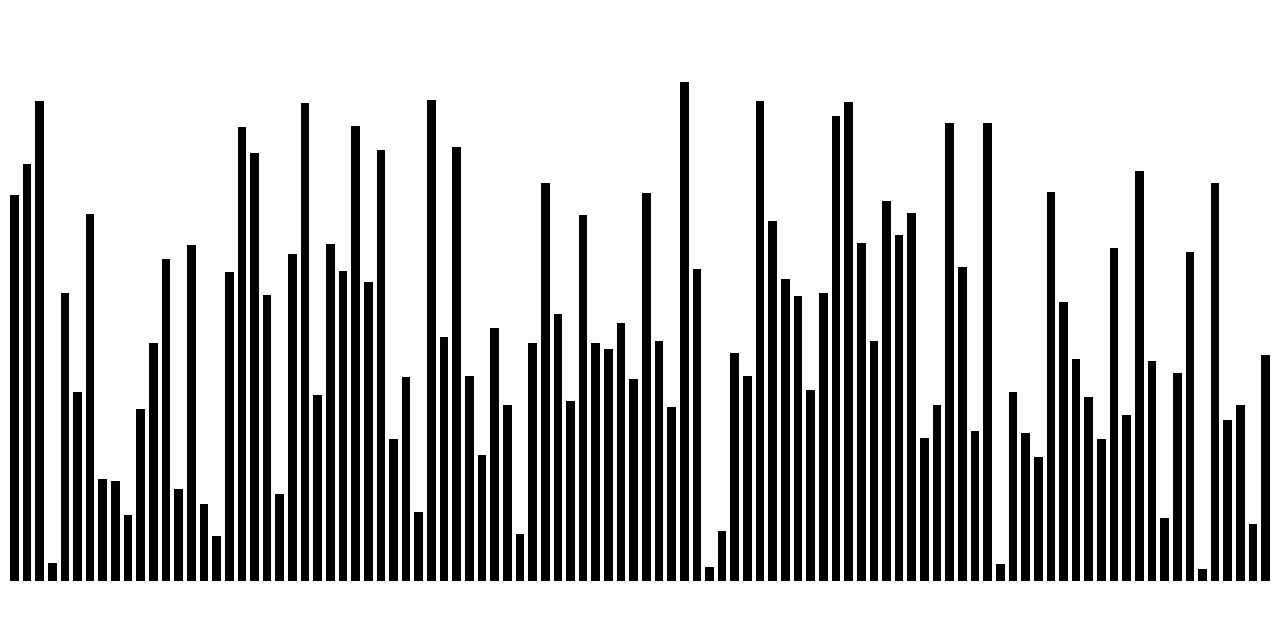
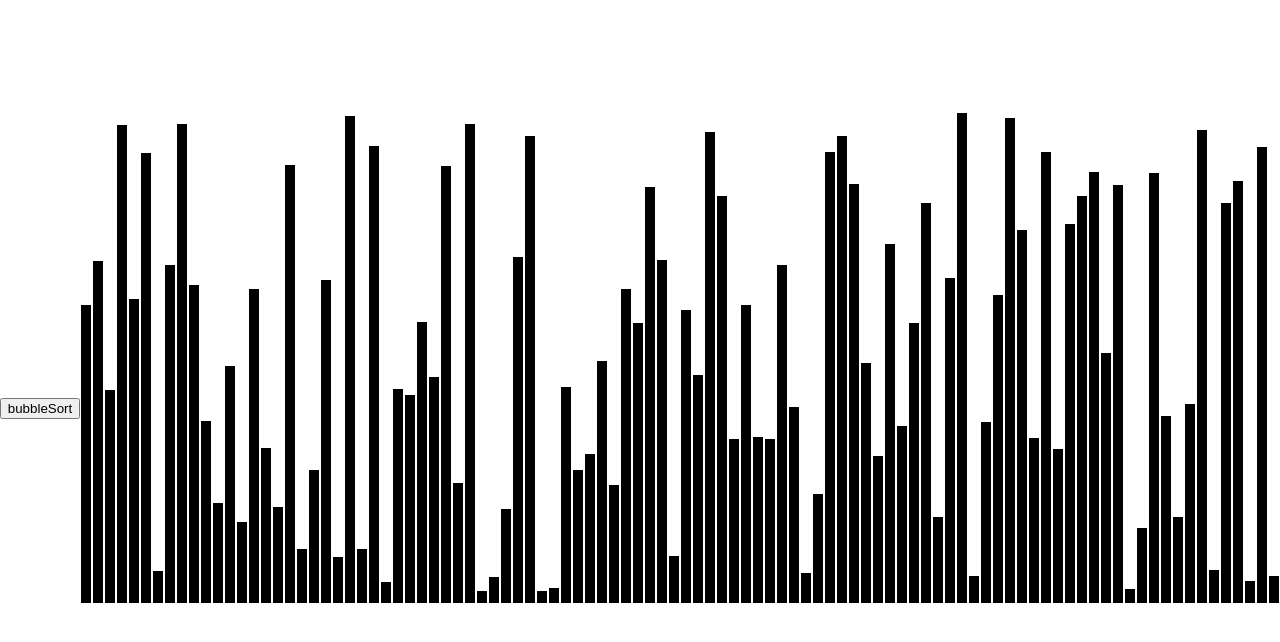
Before and after one commit to ybmlk/sorting-visualizer, a React (Create React App) app: page / in a window 1280 px wide. Shown: the top 642 px of the page. Built offline with nearby package versions, Linux system fonts and the light colour scheme.

Commit message:
add bubble sort animation

```diff
--- /dev/null
+++ b/src/algorithms/bubbleSort.js
@@ -0,0 +1,22 @@
+function bubbleSort(arr) {
+  const swap = (i, j) => {
+    [arr[i], arr[j]] = [arr[j], arr[i]];
+  };
+
+  const animation = [];
+
+  for (let i = arr.length - 1; i >= 0; i--) {
+    let noSwap = true; // for optimization
+    for (let j = 0; j < i; j++) {
+      if (arr[j] > arr[j + 1]) {
+        swap(j, j + 1);
+        animation.push([j, j + 1]);
+        noSwap = false;
+      }
+    }
+    if (noSwap) break;
+  }
+  return animation;
+}
+
+export default bubbleSort;
--- a/src/components/Board.js
+++ b/src/components/Board.js
@@ -1,26 +1,64 @@
-import React from 'react';
+import React, { useState, useEffect } from 'react';
+import bubbleSort from '../algorithms/bubbleSort';
 
 const NUM_OF_BARS = 100;
 const MIN_HEIGHT = 10;
 const MAX_HEIGHT = 500;
 
 function Board() {
-  const randomArray = [];
+  const [barArray, setBarArray] = useState([]);
 
+  useEffect(() => {
+    const newArray = [];
     for (let i = 0; i < NUM_OF_BARS; i++) {
       const randHeight = Math.floor(Math.random() * (MAX_HEIGHT - MIN_HEIGHT + 1)) + MIN_HEIGHT;
-    randomArray.push(randHeight);
+      newArray.push(randHeight);
     }
+    setBarArray(newArray);
+  }, []);
+
+  const handleBubbleSort = () => {
+    const animation = bubbleSort(barArray);
+    for (let i = 0; i < animation.length; i++) {
+      const barDivs = document.querySelectorAll('.array-bar');
+      const [barOne, barTwo] = animation[i];
+      setTimeout(() => {
+        const temp = barDivs[barOne].style.height;
+        barDivs[barOne].style.height = barDivs[barTwo].style.height;
+        barDivs[barTwo].style.height = temp;
+        barDivs[barOne].style.backgroundColor = 'red';
+        barDivs[barTwo].style.backgroundColor = 'blue';
+        setTimeout(() => {
+          barDivs[barOne].style.backgroundColor = 'black';
+          barDivs[barTwo].style.backgroundColor = 'black';
+        }, 50);
+      }, i * 50);
+    }
+  };
 
   return (
     <div
-      style={{ display: 'flex', justifyContent: 'center', alignItems: 'flex-end', marginTop: 80 }}
+      style={{ height: '100vh', display: 'flex', alignItems: 'center', justifyContent: 'center' }}
     >
-      {randomArray.map((height, idx) => {
+      <button onClick={handleBubbleSort}>bubbleSort</button>
+      <div
+        style={{
+          display: 'flex',
+          justifyContent: 'center',
+          alignItems: 'flex-end',
+          marginBottom: 100,
+        }}
+      >
+        {barArray.map((height, idx) => {
           return (
-          <div key={idx} style={{ height, width: 10, backgroundColor: 'black', margin: 2 }}></div>
+            <div
+              key={idx}
+              className='array-bar'
+              style={{ height, width: 10, backgroundColor: 'black', margin: 1 }}
+            ></div>
           );
         })}
+      </div>
     </div>
   );
 }
```
Lines whose indentation alone changed are shown as unchanged.
